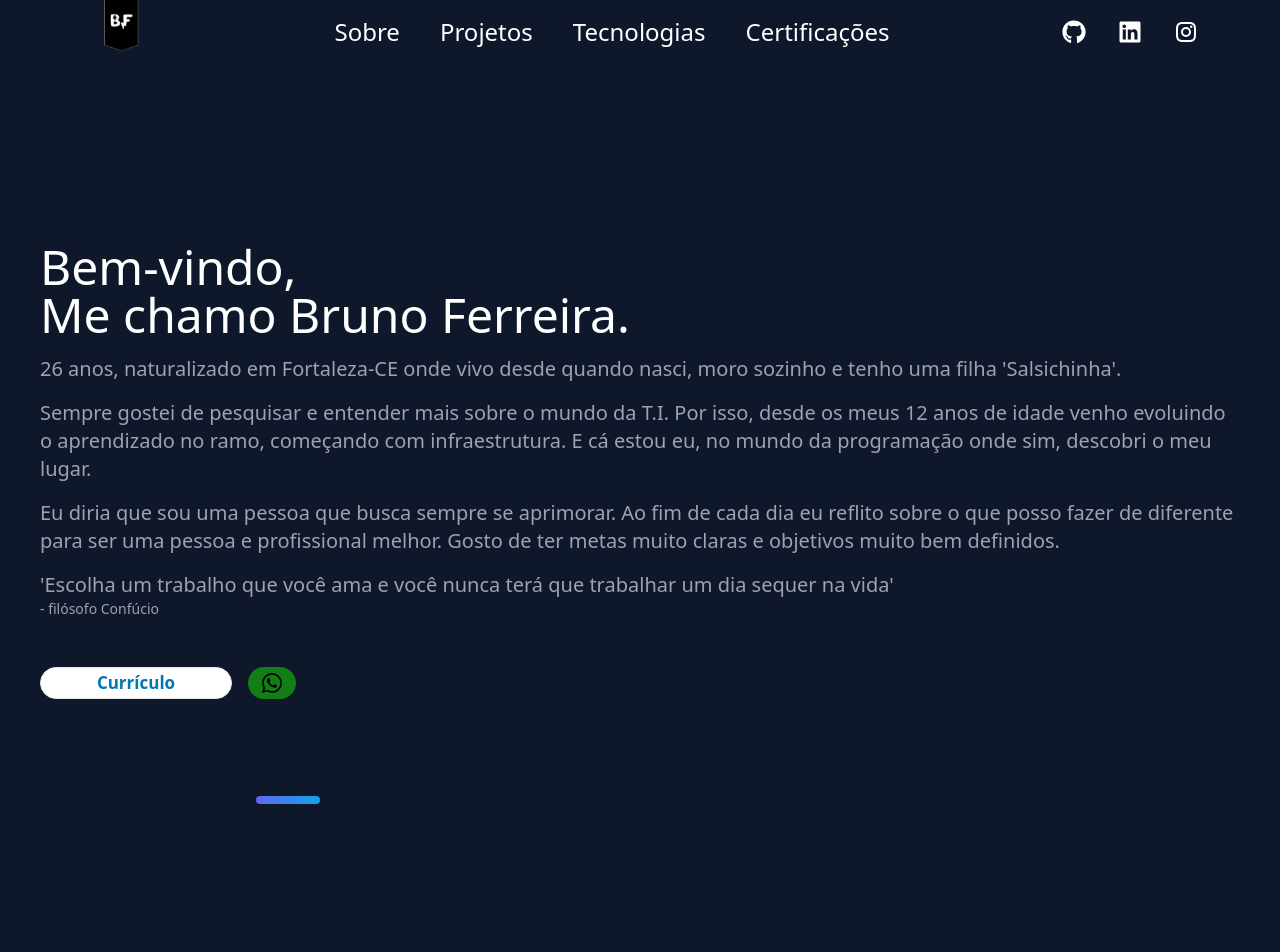
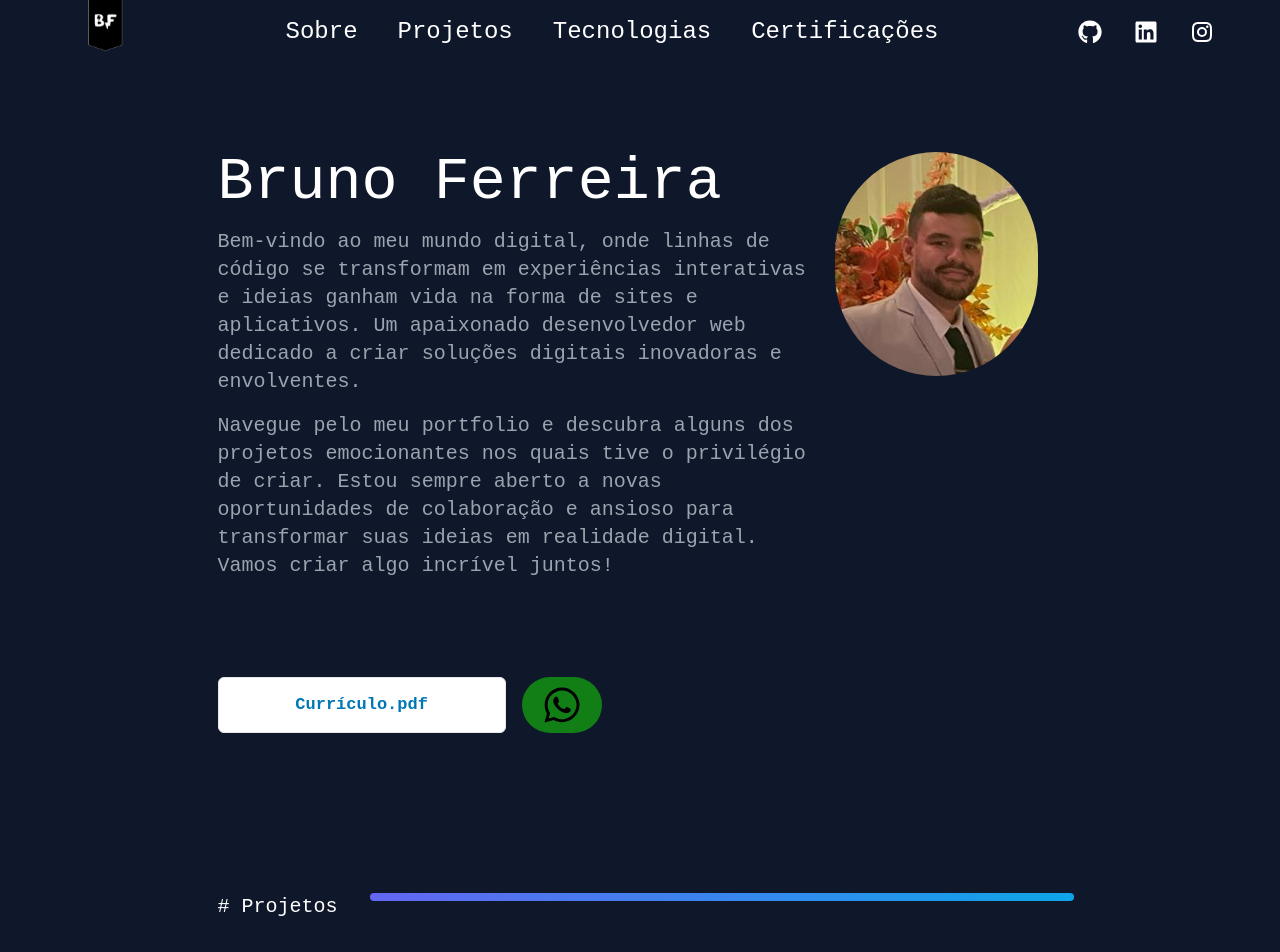
Before and after one commit to brunofdlima/Portf-lio, a React (Create React App) app: page / in a window 1280 px wide. Shown: the top 952 px of the page. Built offline with nearby package versions, Linux system fonts and the light colour scheme.

Commit message:
melhorias no layout

```diff
--- a/src/App.tsx
+++ b/src/App.tsx
@@ -27,7 +27,10 @@ function App() {
       >
         <Welcome id="about" />
       </div>
-      <div className="w-[5%] ml-[20%] h-2 rounded-full bg-gradient-to-r from-indigo-500 to-sky-500"></div>
+      <div className="flex py-20">
+        <h2 className="text-white ml-[17%] "># Projetos</h2>
+        <div className="ml-8 w-[55%] h-2 rounded-full bg-gradient-to-r from-indigo-500 to-sky-500"></div>
+      </div>
       <div
         data-aos="fade-right"
         data-aos-delay="50"
@@ -39,7 +42,10 @@ function App() {
       >
         <Projects id="projects" />
       </div>
-      <div className="w-[5%] ml-[20%] h-2 rounded-full bg-gradient-to-r from-indigo-500 to-sky-500"></div>
+      <div className="flex py-20">
+        <h2 className="text-white ml-[17%] "># Tecnologias</h2>
+        <div className="ml-8 w-[55%] h-2 rounded-full bg-gradient-to-r from-indigo-500 to-sky-500"></div>
+      </div>
       <div
         data-aos="fade-right"
         data-aos-delay="50"
@@ -51,7 +57,10 @@ function App() {
       >
         <Technologies id="technologies" />
       </div>
-      <div className="w-[5%] ml-[20%] h-2 rounded-full bg-gradient-to-r from-indigo-500 to-sky-500"></div>
+      <div className="flex py-20">
+        <h2 className="text-white ml-[17%] "># Certificações</h2>
+        <div className="ml-8 w-[55%] h-2 rounded-full bg-gradient-to-r from-indigo-500 to-sky-500"></div>
+      </div>
       <div
         data-aos="fade-right"
         data-aos-delay="50"
--- a/src/components/Projects.tsx
+++ b/src/components/Projects.tsx
@@ -9,11 +9,12 @@ const buscacep = require("../pictures/buscacep.png");
 export const Projects = (props: any) => {
   return (
     <section id={props.id} className="mx-auto max-w-[75rem] py-32 px-8">
-      <div className="grid grid-cols-3 max-[1050px]:grid-cols-2 max-[768px]:grid-cols-1 max-[375px]:ml-2 max-[425px]:ml-8">
+      <div className="grid grid-cols-3 max-[1050px]:grid-cols-2 max-[768px]:grid-cols-1 max-[768px]:ml-48 max-[375px]:ml-2 max-[425px]:ml-8">
       <ComponentProjects
           title="Imoney-up"
           destination={imoneyup}
-          description="Sistema autoral completo para controle de finanças"
+          description="Sistema autoral para controle de finanças"
+          tecs="React - Vite - Tailwind"
           link="https://imoneyup.vercel.app/"
           linkrepo="https://github.com/brunofdlima/Imoneyup"
         />
@@ -21,13 +22,15 @@ export const Projects = (props: any) => {
           title="Busca tempo"
           destination={search}
           description="Consumo da api - openweathermap."
+          tecs="React - Styled components"
           link="https://searchweather.vercel.app/"
           linkrepo="https://github.com/brunofdlima/searchweather"
         />
         <ComponentProjects
           title="Vaga estacionamento"
           destination={vaga}
-          description="Gera o índice de uma das 'vagas' disponíveis."
+          description="Simula uma 'vaga' disponível."
+          tecs="Vue - Css"
           link="https://cadastroestacionamento.vercel.app/"
           linkrepo="https://github.com/brunofdlima/cadastroEstacionamento"
         />
@@ -35,13 +38,15 @@ export const Projects = (props: any) => {
           title="Busca cep"
           destination={buscacep}
           description="Consumo da api - cep.awesomeapi."
+          tecs="React - Tailwind"
           link="https://busca-cep-tau.vercel.app/"
           linkrepo="https://github.com/brunofdlima/busca-cep"
         />
         <ComponentProjects
-          title="TO-DO List"
+          title="TO-DO list"
           destination={list}
-          description="Cria uma listagem geral sobre qualquer tema."
+          description="Cria uma listagem geral com algum tema."
+          tecs="React - Css"
           link="https://todolistreact-puce.vercel.app/"
           linkrepo="https://github.com/brunofdlima/Listagem-React"
         />
--- a/src/components/Welcome.tsx
+++ b/src/components/Welcome.tsx
@@ -4,53 +4,45 @@ import { FaWhatsapp } from "react-icons/fa";
 import { HiDownload } from "react-icons/hi";
 import { ComponentWelcome } from "./extras/ComponentWelcome";
 
+const profile = require("../pictures/profile.png");
+
 export const Welcome = (props: any) => {
   return (
-    <section id={props.id} className="flex justify-center mx-auto px-8">
-      <div className="flex-col max-w-[75rem] pt-[20%] pb-[8%]">
-        <div className="text-white text-5xl">Bem-vindo,</div>
-        <div className="text-white text-5xl">Me chamo Bruno Ferreira.</div>
+    <div id={props.id} className="px-[17%]">
+      <div className="pt-[18%] pb-[2%] flex max-[768px]:flex-col-reverse">
+        <div>
+          <div className="text-white text-6xl">Bruno Ferreira</div>
           <ComponentWelcome
-          description="26 anos, naturalizado em Fortaleza-CE onde vivo desde quando nasci,
-          moro sozinho e tenho uma filha 'Salsichinha'."
+            description="Bem-vindo ao meu mundo digital, onde linhas de código se transformam em experiências interativas e ideias ganham vida na forma de sites e aplicativos.
+          Um apaixonado desenvolvedor web dedicado a criar soluções digitais inovadoras e envolventes."
           />
           <ComponentWelcome
-          description="Sempre gostei de pesquisar e entender mais sobre o mundo da T.I. Por
-          isso, desde os meus 12 anos de idade venho evoluindo o aprendizado no
-          ramo, começando com infraestrutura. E cá estou eu, no mundo da
-          programação onde sim, descobri o meu lugar."
+            description="Navegue pelo meu portfolio e descubra alguns dos projetos emocionantes
+            nos quais tive o privilégio de criar. Estou sempre aberto a novas oportunidades de colaboração e ansioso para transformar suas ideias em realidade digital.
+            Vamos criar algo incrível juntos!"
           />
-        <ComponentWelcome
-          description="Eu diria que sou uma pessoa que busca sempre se aprimorar. Ao fim de
-          cada dia eu reflito sobre o que posso fazer de diferente para ser uma
-          pessoa e profissional melhor. Gosto de ter metas muito claras e
-          objetivos muito bem definidos."
-        />
-        <ComponentWelcome
-          description="'Escolha um trabalho que você ama e você nunca terá que trabalhar um
-          dia sequer na vida'"
-        />
-        <p className="text-gray-400 text-sm mb-12">- filósofo Confúcio</p>
-        <div className="flex">
+        </div>
+        <img src={profile} alt="img" className="rounded-full h-56 w-56 mx-6 max-[768px]:my-6" />
+      </div>
+      <div className="flex my-20 max-[768px]:flex-col">
         <a href={pdf} download="Currículo bruno ferreira">
-            <button className="bg-white border transition duration-1000 border-1 p-[0.3125rem] relative w-48 h-8 text-[1.0625rem] rounded-full group flex justify-center hover:bg-[#0077b5]">
+          <button className="bg-white border transition duration-1000 border-1 p-[0.3125rem] relative w-72 h-14 text-[1.0625rem] rounded-md group flex items-center justify-center hover:bg-[#0077b5]">
             <p className="absolute font-bold transition text-[#0077b5] transform group-hover:-translate-x-4 group-hover:text-white duration-1000">
-                Currículo
+              Currículo.pdf
             </p>
-              <HiDownload className="absolute top-[0.45em] right-[0.5em] opacity-0 mr-6 transition h-[1em] fill-[#fff] group-hover:opacity-100 duration-1000" />
+            <HiDownload className="absolute top-[18px] right-[0.5em] opacity-0 mr-6 transition h-[1em] fill-[#fff] group-hover:opacity-100 duration-1000" />
           </button>
         </a>
         <a
-            href="https://api.whatsapp.com/send/?phone=5585996824803&text=Olá! Vi seu portfólio online.&type=phone_number&app_absent=0"
+          href="https://api.whatsapp.com/send/?phone=5585996824803&text=Olá! Vim pelo seu portfólio online.&type=phone_number&app_absent=0"
           target="_blank"
           rel="noreferrer"
         >
-            <button className="bg-[#117E16] w-12 h-8 ml-4 rounded-full flex items-center justify-center hover:bg-[#12b93b] duration-[800ms]">
-              <FaWhatsapp className="h-8" />
+          <button className="bg-[#117E16] w-20 h-14 ml-4 rounded-full flex items-center justify-center max-[768px]:mt-8 hover:bg-[#12b93b] duration-[800ms]">
+            <FaWhatsapp className="h-10 w-10" />
           </button>
         </a>
       </div>
     </div>
-    </section>
   );
 };
--- a/src/components/extras/ComponentP.tsx
+++ b/src/components/extras/ComponentP.tsx
@@ -3,31 +3,32 @@ import { FiEye } from "react-icons/fi";
 
 export const ComponentProjects = (props: any) => {
   return (
-    <div
-      className={`bg-slate-800 h-[22.5rem] max-w-[18.75rem] rounded-lg mb-[9%] hover:-translate-y-4 duration-[800ms] hover:z-0`}
-    >
-      <div className="flex justify-center items-center bg-slate-800 text-white rounded-t-lg h-12">
+    <div className="h-[380px] max-w-[18.75rem] rounded-lg mb-[9%] hover:-translate-y-4 duration-[800ms] hover:z-0 border border-gray-600">
+      <div className="flex justify-center items-center text-white rounded-t-lg h-12">
         {props.title}
       </div>
       <div>
         <img
           src={props.destination}
           alt="img"
-          className="mb-7 max-h-[12.5rem] w-full"
+          className="max-h-[12.5rem] w-full"
         />
+        <div className="flex justify-center items-center text-white h-12 border border-gray-600">
+          {props.tecs}
+        </div>
       </div>
-      <div className="text-xl flex text-center text-white">
+      <div className="text-xl flex text-center text-white mt-3">
         <div className="mx-[1.875rem]">{props.description}</div>
       </div>
       <div className="flex justify-center mt-3">
         <a href={`${props.link}`} target="_blank" rel="noreferrer">
           <button className="w-[4rem] h-[1.875rem] my-2 mx-2 rounded-full bg-gradient-to-r from-indigo-500 to-sky-500 hover:opacity-80">
-            <FiEye className="mx-auto"/>
+            <FiEye className="mx-auto" />
           </button>
         </a>
         <a href={`${props.linkrepo}`} target="_blank" rel="noreferrer">
           <button className="w-[4rem] h-[1.875rem] my-2 mx-2 rounded-full bg-gradient-to-r from-indigo-500 to-sky-500 hover:opacity-80">
-            <BiCodeAlt className="mx-auto"/>
+            <BiCodeAlt className="mx-auto" />
           </button>
         </a>
       </div>
--- a/src/index.css
+++ b/src/index.css
@@ -2,8 +2,12 @@
 @tailwind components;
 @tailwind utilities;
 
+@import url('https://fonts.googleapis.com/css2?family=Kode+Mono:wght@200..300&display=swap');
+
 html {
   scroll-behavior: smooth;
+  font-family: "Kode Mono", monospace;
+  font-size: medium;
 }
 
 html::-webkit-scrollbar-track {
--- /dev/null
+++ b/src/index.d.ts
@@ -0,0 +1 @@
+declare module "*.png";
```
Also changed, not shown: src/pictures/profile.png (added). Lines whose indentation alone changed are shown as unchanged.
